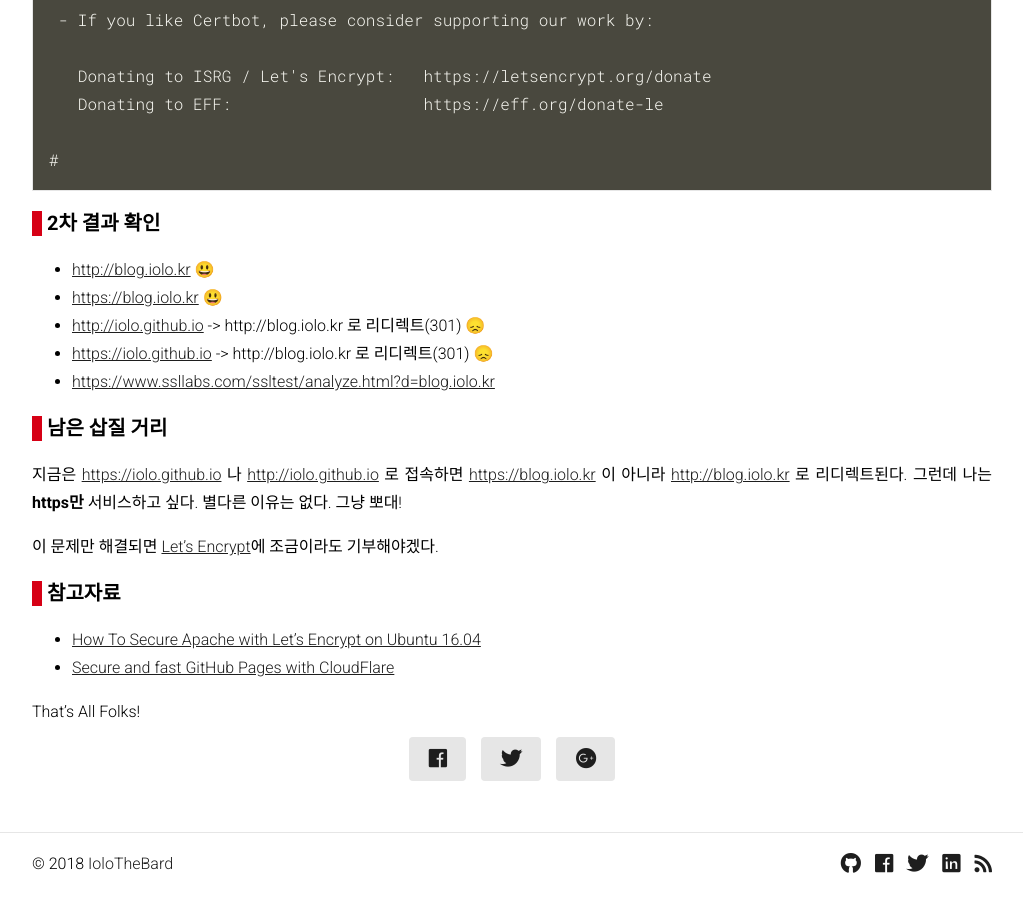
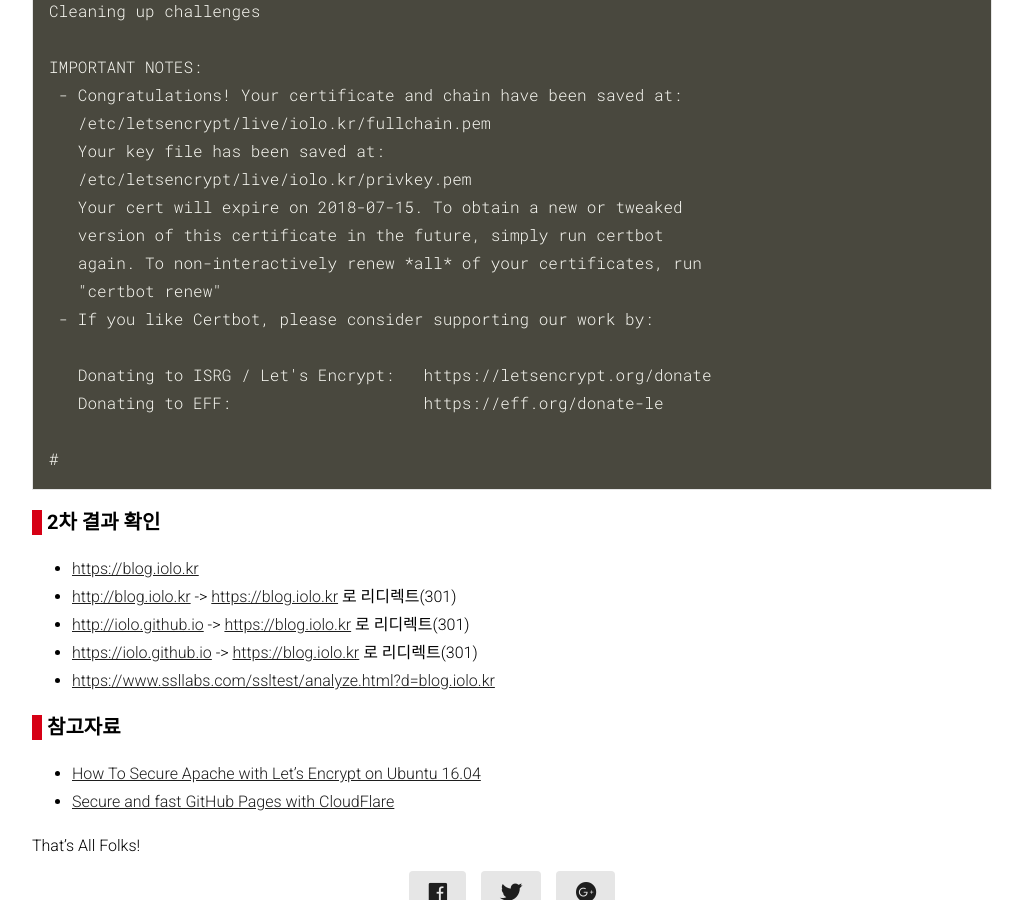
Before and after one commit to iolo/old-iolo.github.io, a Jekyll site: the page built from _posts/2018-04-16-https-blog-iolo-kr.md, in a window 1280 px wide and 900 px high, scrolled down 5570 px. Shown: the whole window, without its empty margins (128-1151 px from the left). Built offline with Jekyll 4.4.1, drawn with Linux system fonts in a browser that asks for light colours; nearby versions of some CDN libraries; emoji names are drawn with the system emoji font; some web fonts are replaced; our own code applies the rules of GitHub Pages for plain Markdown files; comment, search, counter and statistics services are not loaded; some of the changed text lies outside the part shown.

Commit message:
update post on https

```diff
--- a/_posts/2018-04-16-https-blog-iolo-kr.md
+++ b/_posts/2018-04-16-https-blog-iolo-kr.md
@@ -127,11 +138,11 @@
 
 ### 1차 결과 확인
 
-* http://iolo.kr --> https://iolo.kr 로 리디렉트(301)
-* https://iolo.kr
-* http://www.iolo.kr --> https://iolo.kr 로 리디렉트(301)
-* https://www.iolo.kr
-* https://www.ssllabs.com/ssltest/analyze.html?d=iolo.kr
+* <https://iolo.kr>
+* <http://iolo.kr> --> <https://iolo.kr> 로 리디렉트(301)
+* <https://www.iolo.kr>
+* <http://www.iolo.kr> --> <https://iolo.kr> 로 리디렉트(301)
+* <https://www.ssllabs.com/ssltest/analyze.html?d=iolo.kr>
 
 
 ### 와일드카드 인증서 발급
@@ -216,19 +227,11 @@
 
 ### 2차 결과 확인
 
-* <http://blog.iolo.kr> :smiley:
-* <https://blog.iolo.kr> :smiley:
-* <http://iolo.github.io> -> http://blog.iolo.kr 로 리디렉트(301) :disappointed:
-* <https://iolo.github.io> -> http://blog.iolo.kr 로 리디렉트(301) :disappointed:
+* <https://blog.iolo.kr>
+* <http://blog.iolo.kr> -> <https://blog.iolo.kr> 로 리디렉트(301)
+* <http://iolo.github.io> -> <https://blog.iolo.kr> 로 리디렉트(301)
+* <https://iolo.github.io> -> <https://blog.iolo.kr> 로 리디렉트(301)
 * <https://www.ssllabs.com/ssltest/analyze.html?d=blog.iolo.kr>
-
-### 남은 삽질 거리
-
-지금은 <https://iolo.github.io> 나 <http://iolo.github.io> 로 접속하면
-<https://blog.iolo.kr> 이 아니라 <http://blog.iolo.kr> 로 리디렉트된다.
-그런데 나는 **https만** 서비스하고 싶다. 별다른 이유는 없다. 그냥 뽀대!
-
-이 문제만 해결되면 [Let's Encrypt](https://letsencrypt.org/)에 조금이라도 기부해야겠다.
 
 ### 참고자료
 
```
Also changed, not shown: other parts of _posts/2018-04-16-https-blog-iolo-kr.md (+11 -0 lines).
